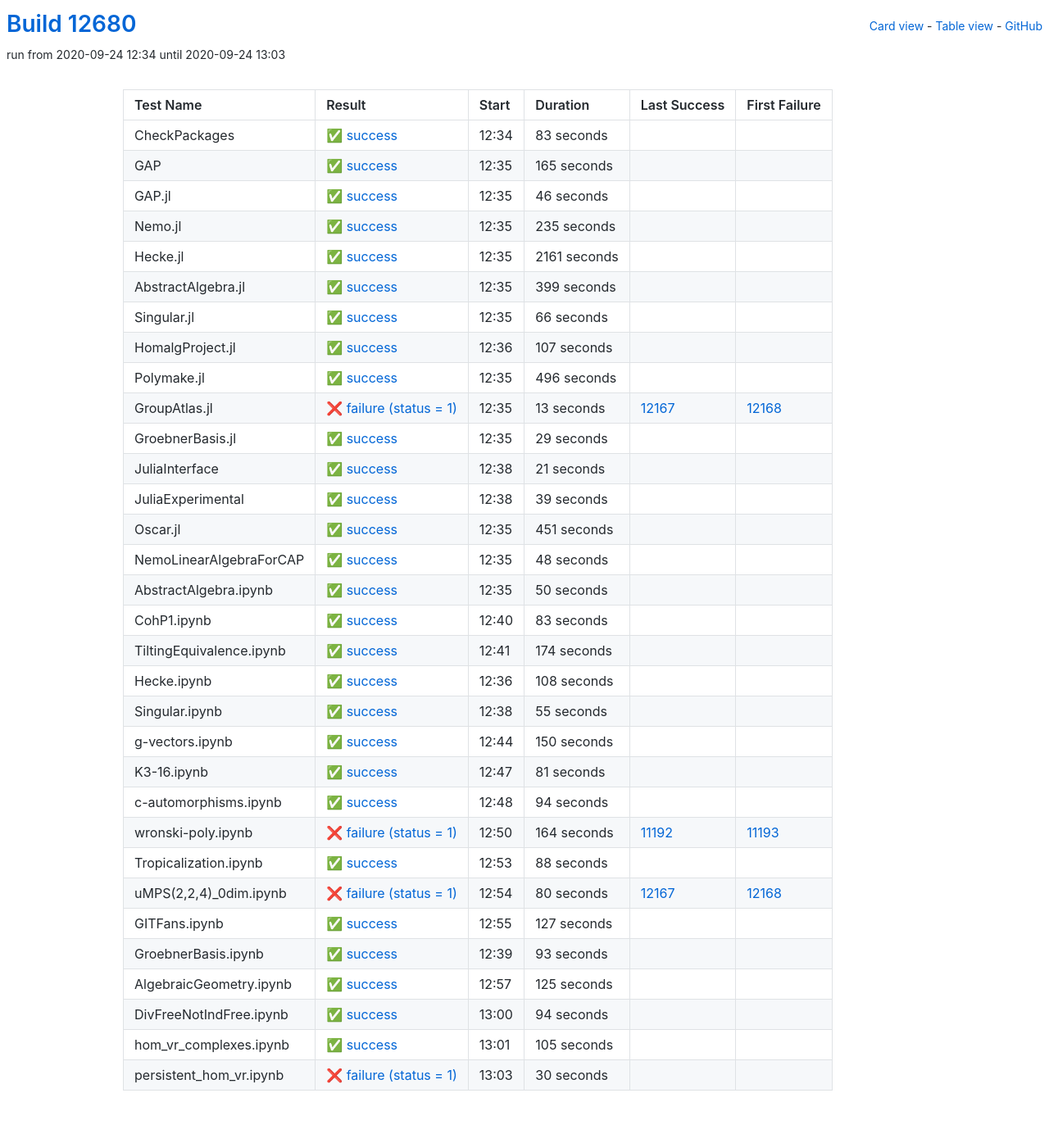
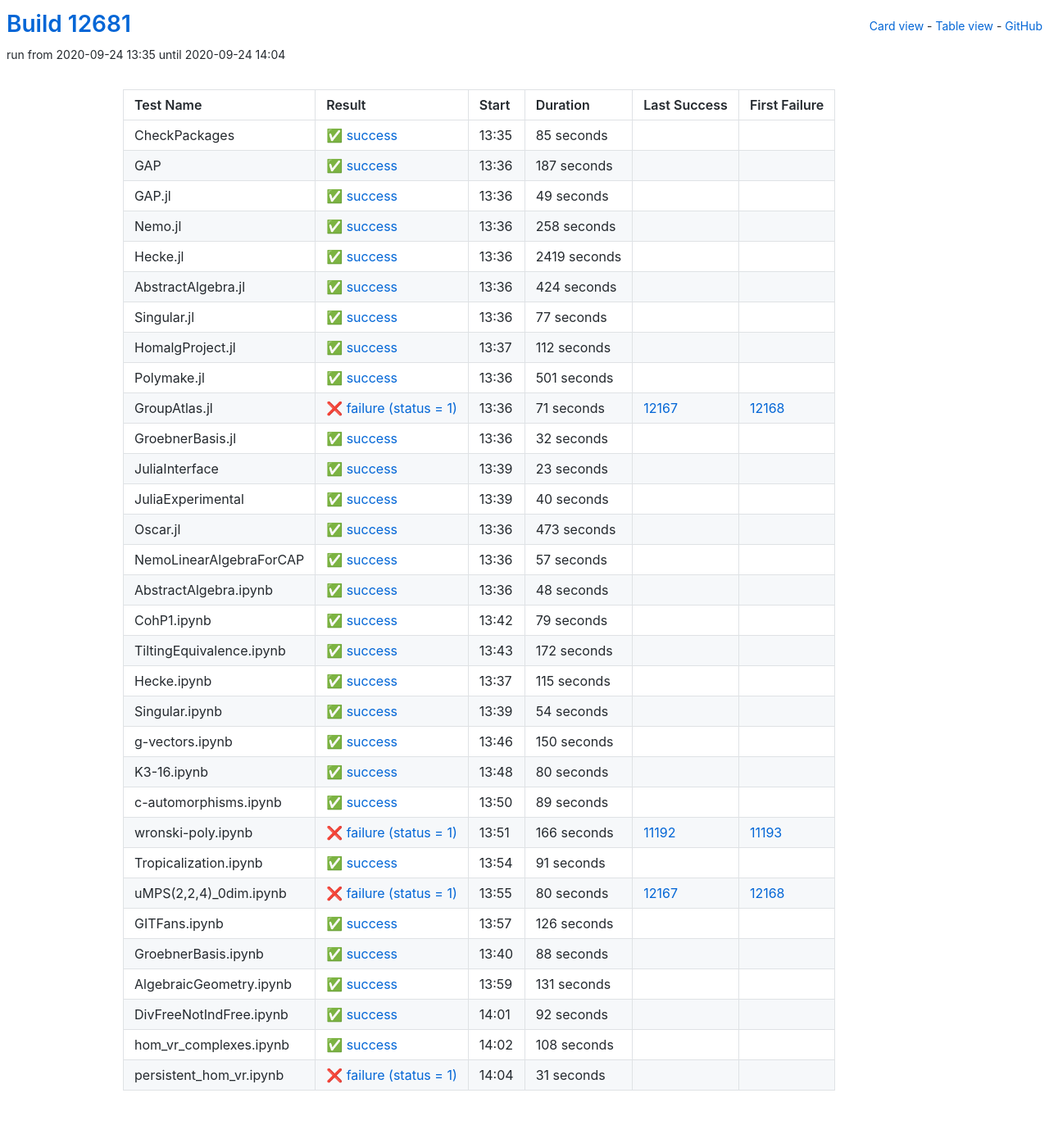
Before and after one commit to oscar-system/oscar-ci-status, a Jekyll site: the page built from table.html, in a window 1280 px wide. Shown: the whole page at 82% size. Built offline with Jekyll 4.4.1, drawn with Linux system fonts in a browser that asks for light colours.

Commit message:
Build #12681

```diff
--- a/_data/ci.yml
+++ b/_data/ci.yml
@@ -1,6 +1,6 @@
 ---
-build: 12680
-build_url: https://oscarci.mathematik.uni-kl.de/job/oscar/12680/
+build: 12681
+build_url: https://oscarci.mathematik.uni-kl.de/job/oscar/12681/
 job: oscar
 organization: oscar-system
 repo: oscar-ci-status
@@ -8,176 +8,188 @@
 tests:
 - name: CheckPackages
   id: checkpackages
-  log: https://oscarci.mathematik.uni-kl.de/job/oscar/12680/artifact/logs/build-12680/CheckPackages.log
-  start: 2020-09-24 12:34
+  log: https://oscarci.mathematik.uni-kl.de/job/oscar/12681/artifact/logs/build-12681/CheckPackages.log
+  start: 2020-09-24 13:35
   success: true
   exitcode: 0
   status: success
-  duration: 83
+  duration: 85
   last_success: false
   last_success_url:
   first_failure: false
   first_failure_url:
 - name: GAP
   id: gap
-  log: https://oscarci.mathematik.uni-kl.de/job/oscar/12680/artifact/logs/build-12680/GAP.log
-  start: 2020-09-24 12:35
+  log: https://oscarci.mathematik.uni-kl.de/job/oscar/12681/artifact/logs/build-12681/GAP.log
+  start: 2020-09-24 13:36
   success: true
   exitcode: 0
   status: success
-  duration: 165
+  duration: 187
   last_success: false
   last_success_url:
   first_failure: false
   first_failure_url:
 - name: GAP.jl
   id: gap-jl
-  log: https://oscarci.mathematik.uni-kl.de/job/oscar/12680/artifact/logs/build-12680/GAP.jl.log
-  start: 2020-09-24 12:35
+  log: https://oscarci.mathematik.uni-kl.de/job/oscar/12681/artifact/logs/build-12681/GAP.jl.log
+  start: 2020-09-24 13:36
   success: true
   exitcode: 0
   status: success
-  duration: 46
+  duration: 49
   last_success: false
   last_success_url:
   first_failure: false
   first_failure_url:
 - name: Nemo.jl
   id: nemo-jl
-  log: https://oscarci.mathematik.uni-kl.de/job/oscar/12680/artifact/logs/build-12680/Nemo.jl.log
-  start: 2020-09-24 12:35
+  log: https://oscarci.mathematik.uni-kl.de/job/oscar/12681/artifact/logs/build-12681/Nemo.jl.log
+  start: 2020-09-24 13:36
   success: true
   exitcode: 0
   status: success
-  duration: 235
+  duration: 258
   last_success: false
   last_success_url:
   first_failure: false
   first_failure_url:
 - name: Hecke.jl
   id: hecke-jl
-  log: https://oscarci.mathematik.uni-kl.de/job/oscar/12680/artifact/logs/build-12680/Hecke.jl.log
-  start: 2020-09-24 12:35
+  log: https://oscarci.mathematik.uni-kl.de/job/oscar/12681/artifact/logs/build-12681/Hecke.jl.log
+  start: 2020-09-24 13:36
   success: true
   exitcode: 0
   status: success
-  duration: 2161
+  duration: 2419
   last_success: false
   last_success_url:
   first_failure: false
   first_failure_url:
 - name: AbstractAlgebra.jl
   id: abstractalgebra-jl
-  log: https://oscarci.mathematik.uni-kl.de/job/oscar/12680/artifact/logs/build-12680/AbstractAlgebra.jl.log
-  start: 2020-09-24 12:35
+  log: https://oscarci.mathematik.uni-kl.de/job/oscar/12681/artifact/logs/build-12681/AbstractAlgebra.jl.log
+  start: 2020-09-24 13:36
   success: true
   exitcode: 0
   status: success
-  duration: 399
+  duration: 424
   last_success: false
   last_success_url:
   first_failure: false
   first_failure_url:
 - name: Singular.jl
   id: singular-jl
-  log: https://oscarci.mathematik.uni-kl.de/job/oscar/12680/artifact/logs/build-12680/Singular.jl.log
-  start: 2020-09-24 12:35
+  log: https://oscarci.mathematik.uni-kl.de/job/oscar/12681/artifact/logs/build-12681/Singular.jl.log
+  start: 2020-09-24 13:36
   success: true
   exitcode: 0
   status: success
-  duration: 66
+  duration: 77
   last_success: false
   last_success_url:
   first_failure: false
   first_failure_url:
 - name: HomalgProject.jl
   id: homalgproject-jl
-  log: https://oscarci.mathematik.uni-kl.de/job/oscar/12680/artifact/logs/build-12680/HomalgProject.jl.log
-  start: 2020-09-24 12:36
+  log: https://oscarci.mathematik.uni-kl.de/job/oscar/12681/artifact/logs/build-12681/HomalgProject.jl.log
+  start: 2020-09-24 13:37
   success: true
   exitcode: 0
   status: success
-  duration: 107
+  duration: 112
   last_success: false
   last_success_url:
   first_failure: false
   first_failure_url:
 - name: Polymake.jl
   id: polymake-jl
-  log: https://oscarci.mathematik.uni-kl.de/job/oscar/12680/artifact/logs/build-12680/Polymake.jl.log
-  start: 2020-09-24 12:35
+  log: https://oscarci.mathematik.uni-kl.de/job/oscar/12681/artifact/logs/build-12681/Polymake.jl.log
+  start: 2020-09-24 13:36
   success: true
   exitcode: 0
   status: success
-  duration: 496
+  duration: 501
   last_success: false
   last_success_url:
   first_failure: false
   first_failure_url:
 - name: GroupAtlas.jl
   id: groupatlas-jl
-  log: https://oscarci.mathematik.uni-kl.de/job/oscar/12680/artifact/logs/build-12680/GroupAtlas.jl.log
-  start: 2020-09-24 12:35
+  log: https://oscarci.mathematik.uni-kl.de/job/oscar/12681/artifact/logs/build-12681/GroupAtlas.jl.log
+  start: 2020-09-24 13:36
   success: false
   exitcode: 1
   status: failure
-  duration: 13
+  duration: 71
   last_success: 12167
   last_success_url: https://oscarci.mathematik.uni-kl.de/job/oscar/12167/
   first_failure: 12168
   first_failure_url: https://oscarci.mathematik.uni-kl.de/job/oscar/12168/
 - name: GroebnerBasis.jl
   id: groebnerbasis-jl
-  log: https://oscarci.mathematik.uni-kl.de/job/oscar/12680/artifact/logs/build-12680/GroebnerBasis.jl.log
-  start: 2020-09-24 12:35
+  log: https://oscarci.mathematik.uni-kl.de/job/oscar/12681/artifact/logs/build-12681/GroebnerBasis.jl.log
+  start: 2020-09-24 13:36
   success: true
   exitcode: 0
   status: success
-  duration: 29
+  duration: 32
   last_success: false
   last_success_url:
   first_failure: false
   first_failure_url:
 - name: JuliaInterface
   id: juliainterface
-  log: https://oscarci.mathematik.uni-kl.de/job/oscar/12680/artifact/logs/build-12680/JuliaInterface.log
-  start: 2020-09-24 12:38
+  log: https://oscarci.mathematik.uni-kl.de/job/oscar/12681/artifact/logs/build-12681/JuliaInterface.log
+  start: 2020-09-24 13:39
   success: true
   exitcode: 0
   status: success
-  duration: 21
+  duration: 23
   last_success: false
   last_success_url:
   first_failure: false
   first_failure_url:
 - name: JuliaExperimental
   id: juliaexperimental
-  log: https://oscarci.mathematik.uni-kl.de/job/oscar/12680/artifact/logs/build-12680/JuliaExperimental.log
-  start: 2020-09-24 12:38
+  log: https://oscarci.mathematik.uni-kl.de/job/oscar/12681/artifact/logs/build-12681/JuliaExperimental.log
+  start: 2020-09-24 13:39
   success: true
   exitcode: 0
   status: success
-  duration: 39
+  duration: 40
   last_success: false
   last_success_url:
   first_failure: false
   first_failure_url:
 - name: Oscar.jl
   id: oscar-jl
-  log: https://oscarci.mathematik.uni-kl.de/job/oscar/12680/artifact/logs/build-12680/Oscar.jl.log
-  start: 2020-09-24 12:35
+  log: https://oscarci.mathematik.uni-kl.de/job/oscar/12681/artifact/logs/build-12681/Oscar.jl.log
+  start: 2020-09-24 13:36
   success: true
   exitcode: 0
   status: success
-  duration: 451
+  duration: 473
   last_success: false
   last_success_url:
   first_failure: false
   first_failure_url:
 - name: NemoLinearAlgebraForCAP
   id: nemolinearalgebraforcap
-  log: https://oscarci.mathematik.uni-kl.de/job/oscar/12680/artifact/logs/build-12680/NemoLinearAlgebraForCAP.log
-  start: 2020-09-24 12:35
+  log: https://oscarci.mathematik.uni-kl.de/job/oscar/12681/artifact/logs/build-12681/NemoLinearAlgebraForCAP.log
+  start: 2020-09-24 13:36
+  success: true
+  exitcode: 0
+  status: success
+  duration: 57
+  last_success: false
+  last_success_url:
+  first_failure: false
+  first_failure_url:
+- name: AbstractAlgebra.ipynb
+  id: abstractalgebra-ipynb
+  log: https://oscarci.mathematik.uni-kl.de/job/oscar/12681/artifact/logs/build-12681/AbstractAlgebra.ipynb.log
+  start: 2020-09-24 13:36
   success: true
   exitcode: 0
   status: success
@@ -186,70 +198,58 @@
   last_success_url:
   first_failure: false
   first_failure_url:
-- name: AbstractAlgebra.ipynb
-  id: abstractalgebra-ipynb
-  log: https://oscarci.mathematik.uni-kl.de/job/oscar/12680/artifact/logs/build-12680/AbstractAlgebra.ipynb.log
-  start: 2020-09-24 12:35
+- name: CohP1.ipynb
+  id: cohp1-ipynb
+  log: https://oscarci.mathematik.uni-kl.de/job/oscar/12681/artifact/logs/build-12681/CohP1.ipynb.log
+  start: 2020-09-24 13:42
   success: true
   exitcode: 0
   status: success
-  duration: 50
-  last_success: false
-  last_success_url:
-  first_failure: false
-  first_failure_url:
-- name: CohP1.ipynb
-  id: cohp1-ipynb
-  log: https://oscarci.mathematik.uni-kl.de/job/oscar/12680/artifact/logs/build-12680/CohP1.ipynb.log
-  start: 2020-09-24 12:40
-  success: true
-  exitcode: 0
-  status: success
-  duration: 83
+  duration: 79
   last_success: false
   last_success_url:
   first_failure: false
   first_failure_url:
 - name: TiltingEquivalence.ipynb
   id: tiltingequivalence-ipynb
-  log: https://oscarci.mathematik.uni-kl.de/job/oscar/12680/artifact/logs/build-12680/TiltingEquivalence.ipynb.log
-  start: 2020-09-24 12:41
+  log: https://oscarci.mathematik.uni-kl.de/job/oscar/12681/artifact/logs/build-12681/TiltingEquivalence.ipynb.log
+  start: 2020-09-24 13:43
   success: true
   exitcode: 0
   status: success
-  duration: 174
+  duration: 172
   last_success: false
   last_success_url:
   first_failure: false
   first_failure_url:
 - name: Hecke.ipynb
   id: hecke-ipynb
-  log: https://oscarci.mathematik.uni-kl.de/job/oscar/12680/artifact/logs/build-12680/Hecke.ipynb.log
-  start: 2020-09-24 12:36
+  log: https://oscarci.mathematik.uni-kl.de/job/oscar/12681/artifact/logs/build-12681/Hecke.ipynb.log
+  start: 2020-09-24 13:37
   success: true
   exitcode: 0
   status: success
-  duration: 108
+  duration: 115
   last_success: false
   last_success_url:
   first_failure: false
   first_failure_url:
 - name: Singular.ipynb
   id: singular-ipynb
-  log: https://oscarci.mathematik.uni-kl.de/job/oscar/12680/artifact/logs/build-12680/Singular.ipynb.log
-  start: 2020-09-24 12:38
+  log: https://oscarci.mathematik.uni-kl.de/job/oscar/12681/artifact/logs/build-12681/Singular.ipynb.log
+  start: 2020-09-24 13:39
   success: true
   exitcode: 0
   status: success
-  duration: 55
+  duration: 54
   last_success: false
   last_success_url:
   first_failure: false
   first_failure_url:
 - name: g-vectors.ipynb
   id: g-vectors-ipynb
-  log: https://oscarci.mathematik.uni-kl.de/job/oscar/12680/artifact/logs/build-12680/g-vectors.ipynb.log
-  start: 2020-09-24 12:44
+  log: https://oscarci.mathematik.uni-kl.de/job/oscar/12681/artifact/logs/build-12681/g-vectors.ipynb.log
+  start: 2020-09-24 13:46
   success: true
   exitcode: 0
   status: success
@@ -260,56 +260,56 @@
   first_failure_url:
 - name: K3-16.ipynb
   id: k3-16-ipynb
-  log: https://oscarci.mathematik.uni-kl.de/job/oscar/12680/artifact/logs/build-12680/K3-16.ipynb.log
-  start: 2020-09-24 12:47
+  log: https://oscarci.mathematik.uni-kl.de/job/oscar/12681/artifact/logs/build-12681/K3-16.ipynb.log
+  start: 2020-09-24 13:48
   success: true
   exitcode: 0
   status: success
-  duration: 81
+  duration: 80
   last_success: false
   last_success_url:
   first_failure: false
   first_failure_url:
 - name: c-automorphisms.ipynb
   id: c-automorphisms-ipynb
-  log: https://oscarci.mathematik.uni-kl.de/job/oscar/12680/artifact/logs/build-12680/c-automorphisms.ipynb.log
-  start: 2020-09-24 12:48
+  log: https://oscarci.mathematik.uni-kl.de/job/oscar/12681/artifact/logs/build-12681/c-automorphisms.ipynb.log
+  start: 2020-09-24 13:50
   success: true
   exitcode: 0
   status: success
-  duration: 94
+  duration: 89
   last_success: false
   last_success_url:
   first_failure: false
   first_failure_url:
 - name: wronski-poly.ipynb
   id: wronski-poly-ipynb
-  log: https://oscarci.mathematik.uni-kl.de/job/oscar/12680/artifact/logs/build-12680/wronski-poly.ipynb.log
-  start: 2020-09-24 12:50
+  log: https://oscarci.mathematik.uni-kl.de/job/oscar/12681/artifact/logs/build-12681/wronski-poly.ipynb.log
+  start: 2020-09-24 13:51
   success: false
   exitcode: 1
   status: failure
-  duration: 164
+  duration: 166
   last_success: 11192
   last_success_url: https://oscarci.mathematik.uni-kl.de/job/oscar/11192/
   first_failure: 11193
   first_failure_url: https://oscarci.mathematik.uni-kl.de/job/oscar/11193/
 - name: Tropicalization.ipynb
   id: tropicalization-ipynb
-  log: https://oscarci.mathematik.uni-kl.de/job/oscar/12680/artifact/logs/build-12680/Tropicalization.ipynb.log
-  start: 2020-09-24 12:53
+  log: https://oscarci.mathematik.uni-kl.de/job/oscar/12681/artifact/logs/build-12681/Tropicalization.ipynb.log
+  start: 2020-09-24 13:54
   success: true
   exitcode: 0
   status: success
-  duration: 88
+  duration: 91
   last_success: false
   last_success_url:
   first_failure: false
   first_failure_url:
 - name: uMPS(2,2,4)_0dim.ipynb
   id: umps-2-2-4-0dim-ipynb
-  log: https://oscarci.mathematik.uni-kl.de/job/oscar/12680/artifact/logs/build-12680/uMPS-2-2-4-_0dim.ipynb.log
-  start: 2020-09-24 12:54
+  log: https://oscarci.mathematik.uni-kl.de/job/oscar/12681/artifact/logs/build-12681/uMPS-2-2-4-_0dim.ipynb.log
+  start: 2020-09-24 13:55
   success: false
   exitcode: 1
   status: failure
@@ -320,72 +320,72 @@
   first_failure_url: https://oscarci.mathematik.uni-kl.de/job/oscar/12168/
 - name: GITFans.ipynb
   id: gitfans-ipynb
-  log: https://oscarci.mathematik.uni-kl.de/job/oscar/12680/artifact/logs/build-12680/GITFans.ipynb.log
-  start: 2020-09-24 12:55
+  log: https://oscarci.mathematik.uni-kl.de/job/oscar/12681/artifact/logs/build-12681/GITFans.ipynb.log
+  start: 2020-09-24 13:57
   success: true
   exitcode: 0
   status: success
-  duration: 127
+  duration: 126
   last_success: false
   last_success_url:
   first_failure: false
   first_failure_url:
 - name: GroebnerBasis.ipynb
   id: groebnerbasis-ipynb
-  log: https://oscarci.mathematik.uni-kl.de/job/oscar/12680/artifact/logs/build-12680/GroebnerBasis.ipynb.log
-  start: 2020-09-24 12:39
+  log: https://oscarci.mathematik.uni-kl.de/job/oscar/12681/artifact/logs/build-12681/GroebnerBasis.ipynb.log
+  start: 2020-09-24 13:40
   success: true
   exitcode: 0
   status: success
-  duration: 93
+  duration: 88
   last_success: false
   last_success_url:
   first_failure: false
   first_failure_url:
 - name: AlgebraicGeometry.ipynb
   id: algebraicgeometry-ipynb
-  log: https://oscarci.mathematik.uni-kl.de/job/oscar/12680/artifact/logs/build-12680/AlgebraicGeometry.ipynb.log
-  start: 2020-09-24 12:57
+  log: https://oscarci.mathematik.uni-kl.de/job/oscar/12681/artifact/logs/build-12681/AlgebraicGeometry.ipynb.log
+  start: 2020-09-24 13:59
   success: true
   exitcode: 0
   status: success
-  duration: 125
+  duration: 131
   last_success: false
   last_success_url:
   first_failure: false
   first_failure_url:
 - name: DivFreeNotIndFree.ipynb
   id: divfreenotindfree-ipynb
-  log: https://oscarci.mathematik.uni-kl.de/job/oscar/12680/artifact/logs/build-12680/DivFreeNotIndFree.ipynb.log
-  start: 2020-09-24 13:00
+  log: https://oscarci.mathematik.uni-kl.de/job/oscar/12681/artifact/logs/build-12681/DivFreeNotIndFree.ipynb.log
+  start: 2020-09-24 14:01
   success: true
   exitcode: 0
   status: success
-  duration: 94
+  duration: 92
   last_success: false
   last_success_url:
   first_failure: false
   first_failure_url:
 - name: hom_vr_complexes.ipynb
   id: hom-vr-complexes-ipynb
-  log: https://oscarci.mathematik.uni-kl.de/job/oscar/12680/artifact/logs/build-12680/hom_vr_complexes.ipynb.log
-  start: 2020-09-24 13:01
+  log: https://oscarci.mathematik.uni-kl.de/job/oscar/12681/artifact/logs/build-12681/hom_vr_complexes.ipynb.log
+  start: 2020-09-24 14:02
   success: true
   exitcode: 0
   status: success
-  duration: 105
+  duration: 108
   last_success: false
   last_success_url:
   first_failure: false
   first_failure_url:
 - name: persistent_hom_vr.ipynb
   id: persistent-hom-vr-ipynb
-  log: https://oscarci.mathematik.uni-kl.de/job/oscar/12680/artifact/logs/build-12680/persistent_hom_vr.ipynb.log
-  start: 2020-09-24 13:03
+  log: https://oscarci.mathematik.uni-kl.de/job/oscar/12681/artifact/logs/build-12681/persistent_hom_vr.ipynb.log
+  start: 2020-09-24 14:04
   success: false
   exitcode: 1
   status: failure
-  duration: 30
+  duration: 31
   last_success: false
   last_success_url:
   first_failure: false
```
Also changed, not shown: README.md.
